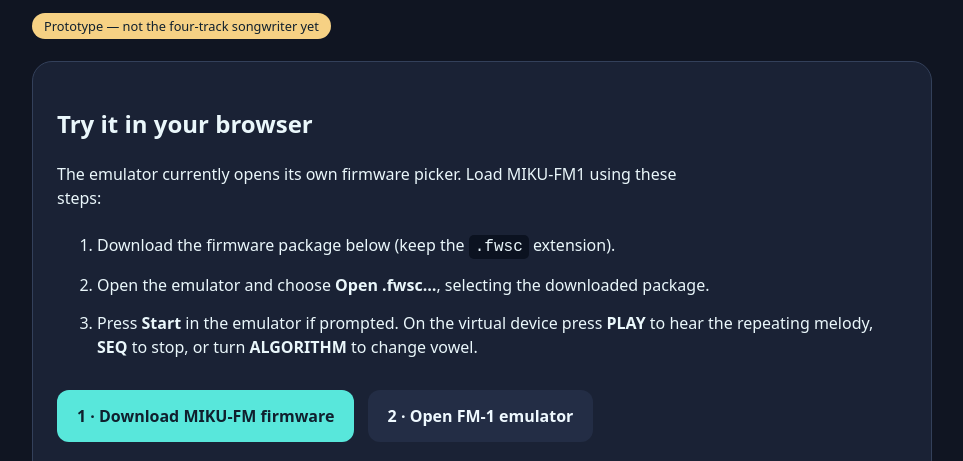
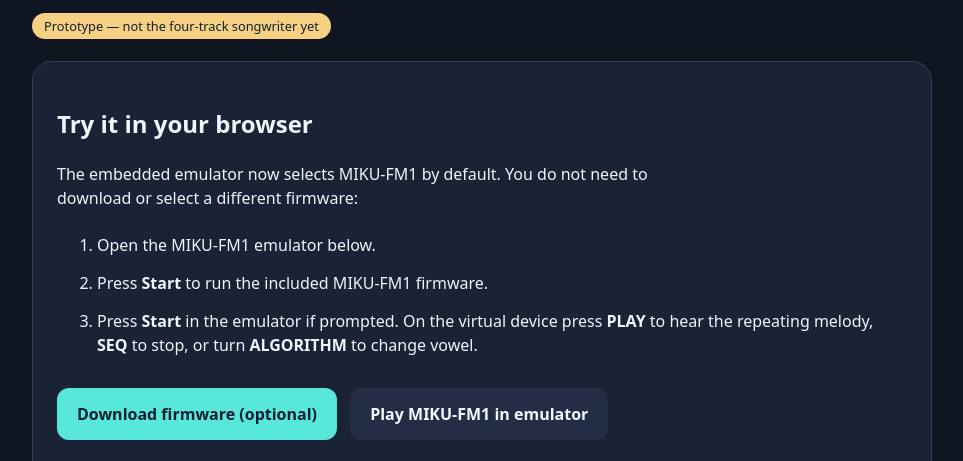
Before and after one commit to MichaelAPerry/MIKU-FM1, a plain HTML site: page site/index.html in a window 1280 px wide. Shown: the part 303-764 px from the top of the page, without its empty margins (158-1121 px from the left). Drawn offline with Linux system fonts and the light colour scheme.

Commit message:
site: remove unnecessary firmware upload steps; MIKU-FM is default

```diff
--- a/site/index.html
+++ b/site/index.html
@@ -19,14 +19,14 @@ ol li{padding:7px 0}small{color:#abc1d0}.pill{font-size:.8em;color:#10202e;backg
 <p><span class="pill">Prototype — not the four-track songwriter yet</span></p>
 <section>
 <h2>Try it in your browser</h2>
-<p>The emulator currently opens its own firmware picker. Load MIKU-FM1 using these steps:</p>
+<p>The embedded emulator now selects MIKU-FM1 by default. You do not need to download or select a different firmware:</p>
 <ol>
-<li>Download the firmware package below (keep the <code>.fwsc</code> extension).</li>
-<li>Open the emulator and choose <strong>Open .fwsc…</strong>, selecting the downloaded package.</li>
+<li>Open the MIKU-FM1 emulator below.</li>
+<li>Press <strong>Start</strong> to run the included MIKU-FM1 firmware.</li>
 <li>Press <strong>Start</strong> in the emulator if prompted. On the virtual device press <strong>PLAY</strong> to hear the repeating melody, <strong>SEQ</strong> to stop, or turn <strong>ALGORITHM</strong> to change vowel.</li>
 </ol>
-<a class="btn" href="./miku-fm1.fwsc" download="miku-fm1.fwsc">1 · Download MIKU-FM firmware</a>
-<a class="btn alt" href="./emulator/">2 · Open FM-1 emulator</a>
+<a class="btn" href="./miku-fm1.fwsc" download="miku-fm1.fwsc">Download firmware (optional)</a>
+<a class="btn alt" href="./emulator/">Play MIKU-FM1 in emulator</a>
 <p><small>The native demo contains five harmonic vowel colors and a fixed eight-step melody. Its interface and sound are experimental. Do not flash this package onto physical hardware yet.</small></p>
 </section>
 <section><h2>Project and credits</h2>
```
